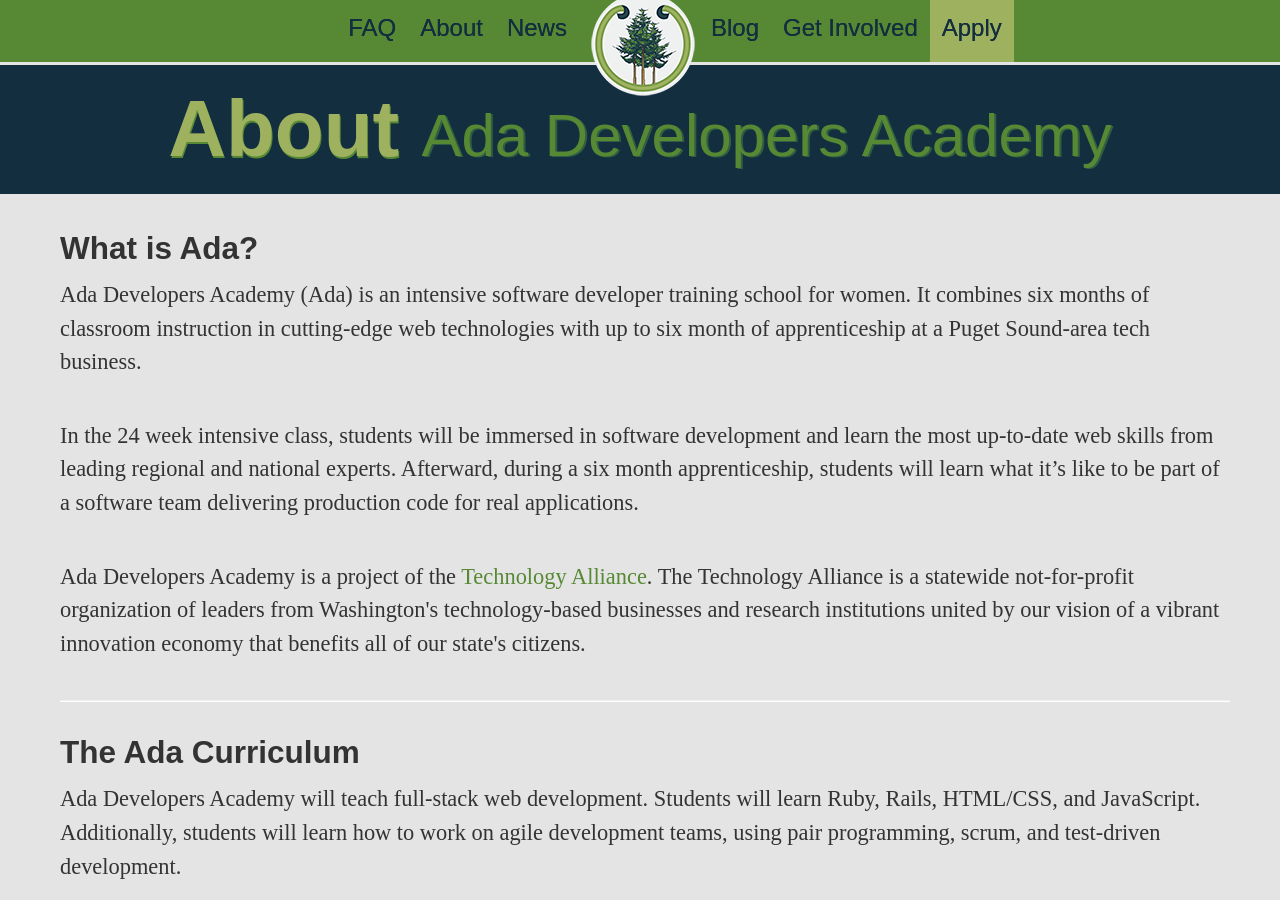
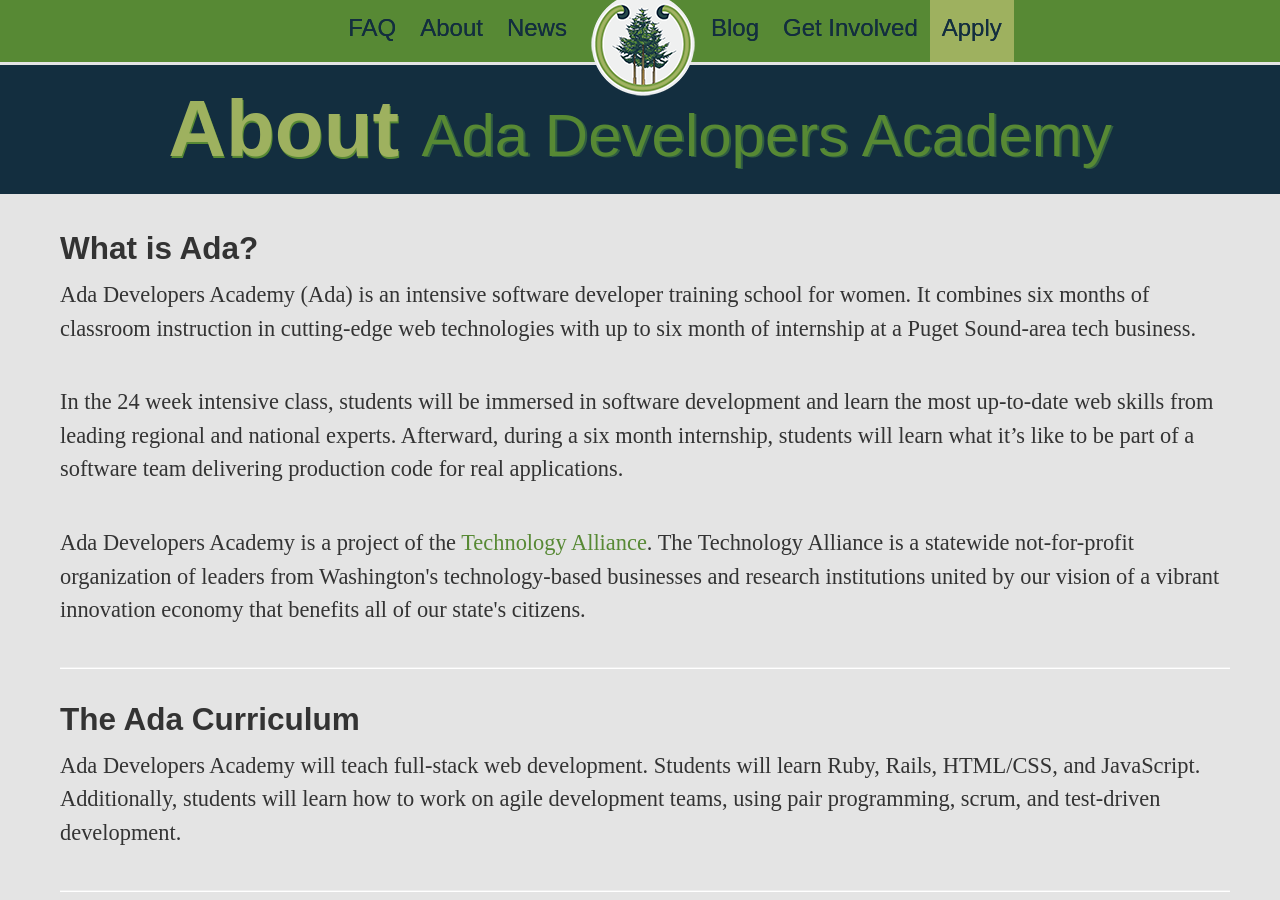
Before and after one commit to Ada-Developers-Academy/adadevelopersacademy.org, a Jekyll site: the page built from about/index.html, in a window 1280 px wide and 900 px high. Built offline with Jekyll 4.4.1, drawn with Linux system fonts in a browser that asks for light colours; nearby versions of some CDN libraries.

Commit message:
Change apprenticeship to internship.

```diff
--- a/_posts/2013-09-16-ada-launched.html
+++ b/_posts/2013-09-16-ada-launched.html
@@ -11,14 +11,14 @@
 <iframe class='blog' frameborder='0' height='315' src='//www.youtube.com/embed/524VSfojuwo?rel=0' width='100%' /></iframe>
 </div>
 
-<p>Ada Developers Academy is a non-profit yearlong software development school that combines six months of classroom instruction in Ruby, Rails, JavaScript, and HTML/CSS with six month of apprenticeship/internship at a Puget Sound tech business. Ada is for women who are interested in programming and passionate about technology, but do not have prior dev experience.</p>
+<p>Ada Developers Academy is a non-profit yearlong software development school that combines six months of classroom instruction in Ruby, Rails, JavaScript, and HTML/CSS with six month of internship/internship at a Puget Sound tech business. Ada is for women who are interested in programming and passionate about technology, but do not have prior dev experience.</p>
 
 <p>We've officially launched and are <a href="http://application.adadevelopersacademy.org">accepting applications</a>. Our first class will start October 28th in downtown Seattle. </p>
 
 
 <p>We also have an Indiegogo campaign to cover classroom expenses. If this is interesting to you, please <a href="http://www.indiegogo.com/projects/ada-developers-academy/">donate and spread the word</a>.</p>
 
-<p>Students do not pay tuition, and most will receive a monthly stipend for the whole year. The intent is to allow students to be immersed full-time in learning to program, without worrying about adding to their debt burden. The program is paid for by sponsorship, donation, and state and federal funding. We're excited to have amazing companies like Zillow, Substantial, Foundry Interactive, EnergySavvy, and ActiveBuilding on board. If your company is interested in sponsoring and/or taking on an intern/apprentice, please visit our <a href="http://adadevelopersacademy.org/community/">community page</a>.
+<p>Students do not pay tuition, and most will receive a monthly stipend for the whole year. The intent is to allow students to be immersed full-time in learning to program, without worrying about adding to their debt burden. The program is paid for by sponsorship, donation, and state and federal funding. We're excited to have amazing companies like Zillow, Substantial, Foundry Interactive, EnergySavvy, and ActiveBuilding on board. If your company is interested in sponsoring and/or taking on an intern/intern, please visit our <a href="http://adadevelopersacademy.org/community/">community page</a>.
 
 <p>Thanks for sharing!</p>
 <hr>
--- a/about/index.html
+++ b/about/index.html
@@ -1,7 +1,7 @@
 ---
 layout: default
 title: About Ada Developers Academy
-description: Ada Developers Academy (Ada) is an intensive software developer training school for women. It combines six months of classroom instruction in cutting-edge web technologies with up to six month of apprenticeship at a Puget Sound-area tech business.
+description: Ada Developers Academy (Ada) is an intensive software developer training school for women. It combines six months of classroom instruction in cutting-edge web technologies with up to six month of internship at a Puget Sound-area tech business.
 lastmod: 2013-09-15 08:46:58
 sitemap:
   link: "/about"
@@ -17,10 +17,10 @@
     <div class='span12 body-text'>
       <h2>What is Ada?</h2>
       <p>
-        Ada Developers Academy (Ada) is an intensive software developer training school for women. It combines six months of classroom instruction in cutting-edge web technologies with up to six month of apprenticeship at a Puget Sound-area tech business.
+        Ada Developers Academy (Ada) is an intensive software developer training school for women. It combines six months of classroom instruction in cutting-edge web technologies with up to six month of internship at a Puget Sound-area tech business.
       </p>
       <p>
-        In the 24 week intensive class, students will be immersed in software development and learn the most up-to-date web skills from leading regional and national experts. Afterward, during a six month apprenticeship, students will learn what it’s like to be part of a software team delivering production code for real applications.
+        In the 24 week intensive class, students will be immersed in software development and learn the most up-to-date web skills from leading regional and national experts. Afterward, during a six month internship, students will learn what it’s like to be part of a software team delivering production code for real applications.
       </p>
       <p> Ada Developers Academy is a project of the <a href="http://www.technology-alliance.com/" target="blank">Technology Alliance</a>. The Technology Alliance is a statewide not-for-profit organization of leaders from Washington's technology-based businesses and research institutions united by our vision of a vibrant innovation economy that benefits all of our state's citizens.
       <hr />
--- a/community/index.html
+++ b/community/index.html
@@ -20,7 +20,7 @@
       <p>Please help support the cause by <a href="http://www.indiegogo.com/projects/ada-developers-academy/x/3920649">donating to the Ada Developers Academy campaign on Indiegogo</a>, and by spreading the word!</p>
 <hr/>
       <h2>Companies</h2>
-      <p>There are many benefits to sponsoring Ada Developers Academy. As a sponsoring company, you’ll have access to Ada students for apprenticeships and potential hires. Please <a href="mailto:sponsor@adadevelopersacademy.org?subject=Company Sponsorship">contact us</a> if you’re interested.</p>
+      <p>There are many benefits to sponsoring Ada Developers Academy. As a sponsoring company, you’ll have access to Ada students for internships and potential hires. Please <a href="mailto:sponsor@adadevelopersacademy.org?subject=Company Sponsorship">contact us</a> if you’re interested.</p>
 
 <hr/>
       <h2>Software Developers</h2>
--- a/faq/index.html
+++ b/faq/index.html
@@ -51,7 +51,7 @@
         </section>
         <section id="when">
           <h2>What Will Class Be Like?</h2>
-           <p>Our fall cohort starts Monday, October 28th. The academy will feature two sections: 24 weeks of intensive in-class instruction, followed by up to six months of apprenticeship at a Puget Sound region tech company. Class is every weekday, with holiday and vacation breaks.</p>
+           <p>Our fall cohort starts Monday, October 28th. The academy will feature two sections: 24 weeks of intensive in-class instruction, followed by up to six months of internship at a Puget Sound region tech company. Class is every weekday, with holiday and vacation breaks.</p>
           <p>Here's a typical day in class:
              <dl id="schedule">
                <dt>9:00 - 10:00</dt>  <dd>Instruction of new material</dd>
--- a/news/2013-10-28.html
+++ b/news/2013-10-28.html
@@ -49,7 +49,7 @@
       <p>Facebook: https://www.facebook.com/adadevelopers</p>
 
       <h4>About Ada Developers Academy</h4>
-      <p>Founded in 2013, Ada Developers Academy (Ada) is an intensive software developer training school for women. It combines six months of classroom instruction in cutting-edge web technologies with six months of apprenticeship at a Puget Sound-area tech business. During the year-long program, students are immersed in software development and learn the most up-to-date web skills from leading regional and national experts. Through the internship program, they learn what it’s like to be part of a software team delivering production code for real applications. Ada Developers Academy is a project of the Technology Alliance and also has support from Washington State’s Department of Commerce and participating companies.</p>
+      <p>Founded in 2013, Ada Developers Academy (Ada) is an intensive software developer training school for women. It combines six months of classroom instruction in cutting-edge web technologies with six months of internship at a Puget Sound-area tech business. During the year-long program, students are immersed in software development and learn the most up-to-date web skills from leading regional and national experts. Through the internship program, they learn what it’s like to be part of a software team delivering production code for real applications. Ada Developers Academy is a project of the Technology Alliance and also has support from Washington State’s Department of Commerce and participating companies.</p>
 
       <h4>About the Technology Alliance</h4>
       <p>The Technology Alliance (TA) is a statewide, not-for-profit organization of leaders from Washington's technology-based businesses and research institutions united by a vision of a vibrant innovation economy that benefits all of the state's citizens. Through programs, events, data analysis, and policy activities, the TA advances excellence in education, research and entrepreneurship to support the growth of our high-impact industries; the creation of high-wage jobs; and economic prosperity for the entire state.</p>
```
Also changed, not shown: other parts of news/2013-10-28.html (+1 -1 lines).
